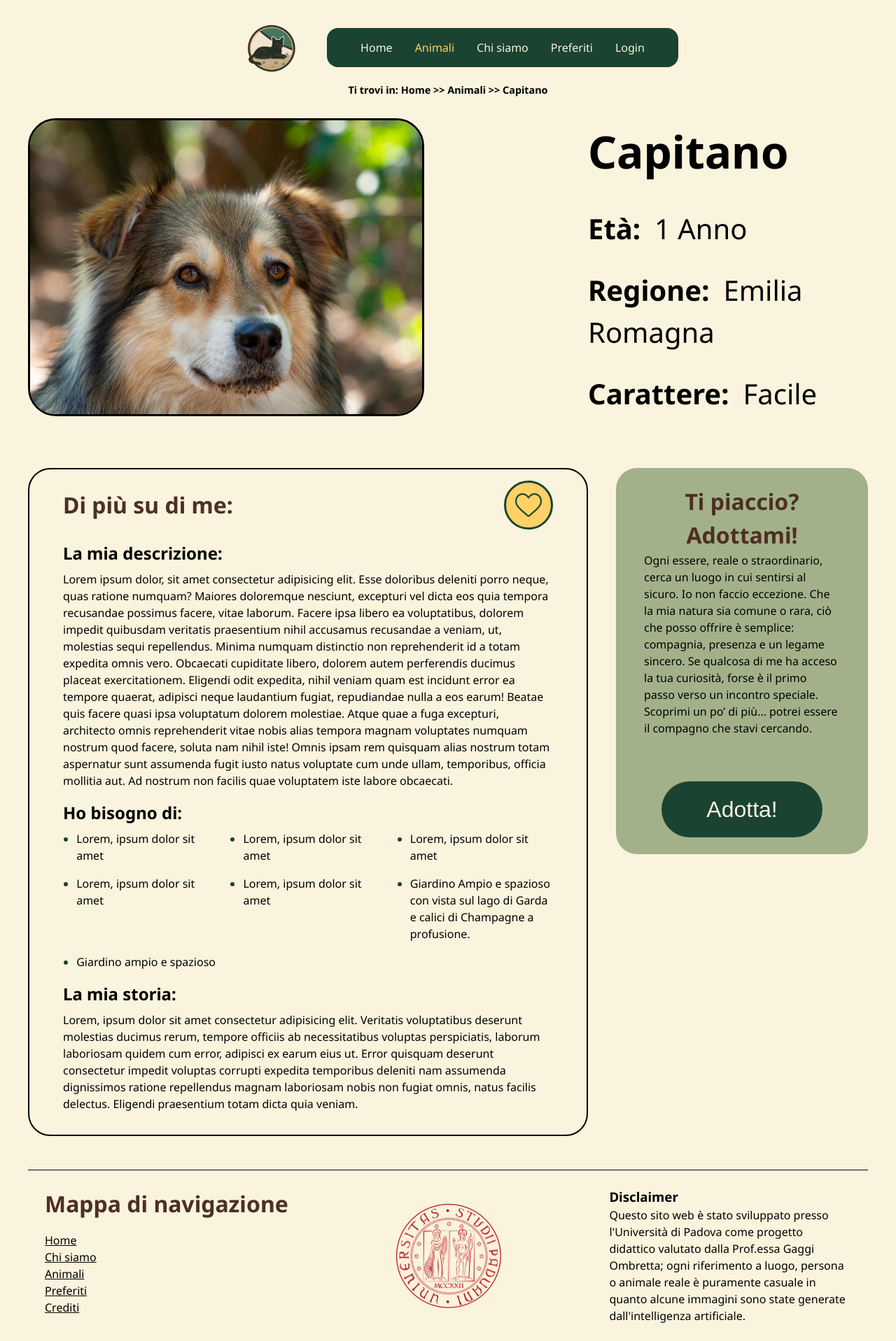
After one commit to every-go/Progetto_TecWeb, a PHP site: page /html/animale.html in a window 1280 px wide. The commit adds this page. Shown: the whole page at 70% size. Run offline with PHP 8.4, Linux system fonts and the light colour scheme.

Commit message:
fatto pagina animale (desktop)

```diff
--- a/src/css/desktop.css
+++ b/src/css/desktop.css
@@ -504,18 +504,142 @@ header h1 {
 }
 
 
+/* ANIMALE */
+
+#animale-main {
+    display: grid;
+    grid-template-columns: 2fr 1fr;
+    row-gap: 3em;
+    align-items: start;
+}
+
+.img-cutter {
+    overflow: hidden;
+    display: flex;
+    justify-content: center;
+    aspect-ratio: 4/3;
+    width: 70%;
+}
+
+.img-container {
+    border-radius: 40px;
+    border: 3px solid var(--text-color);
+}
+
+#animale-main h1 {
+    text-align: left;
+    font-size: 4em;
+    margin: 0 0 .5em 0;
+}
+
+#animale-main h2 {
+    margin: 0;
+}
 
 
+#info-principali dl {
+    font-size: 2.5em;
+}
 
+#info-principali dt {
+    float: left;
+    font-weight: bold;
+}
 
+#info-principali dd {
+    margin-bottom: .7em;
+    text-indent: .5em;
+}
 
+#descrizione {
+    border: 2px solid var(--text-color);
+    border-radius: 2em;
+    padding: 1em 3em;
+}
 
+#descrizione header {
+    display: flex;
+    justify-content: space-between;
+    align-items: center;
+    margin-bottom: 1em;
+}
 
+#descrizione h3 {
+    font-size: 1.5em;
+    margin-bottom: .3em;
+}
 
+#descrizione p {
+    margin-bottom: 1em;
+}
 
+#descrizione ::marker {
+    color: var(--secondary-bg);
+}
 
+#descrizione ul {
+    display: flex;
+    flex-wrap: wrap;
+    gap: 5%;
 
+    /* Per allineamento del pallino della lista */
+    margin-left: 1.2em;
 
+}
+
+#descrizione li {
+    flex: 1 1 10em;
+    margin-bottom: 1em;
+}
+
+#animale-main aside {
+    margin-left: 10%;
+    padding: 1.5em 2.5em;
+    background-color: var(--animalebackground);
+    position: sticky;
+    top: 0;
+    display: flex;
+    flex-direction: column;
+    align-items: center;
+    border-radius: 30px;
+}
+
+#animale-main aside h2 {
+    text-align: center;
+}
+
+#animale-main aside button {
+    margin-top: 2em;
+    border: 0;
+    font-size: 2em;
+    border-radius: 9999px;
+    padding: .5em 2em;
+    cursor: pointer;
+    color: var(--primary-bg);
+    background-color: var(--secondary-bg);
+}
+
+.bottone-preferiti {
+    border: 3px solid var(--secondary-bg);
+    background-color: var(--giallo);
+    border-radius: 100%;
+    display: flex;
+    justify-content: center;
+    align-items: center;
+    cursor: pointer;
+    aspect-ratio: 1/1;
+    transition: transform .2s ease;
+}
+
+.bottone-preferiti:hover {
+    transform: scale(1.05);
+}
+
+.bottone-preferiti img {
+    /* Per mettere il colore all'immagine di verdescuro*/
+    filter: invert(19%) sepia(25%) saturate(928%) hue-rotate(102deg) brightness(99%) contrast(90%);
+    width: 60%;
+}
 
 /*
     ERRORI
@@ -607,6 +731,8 @@ footer {
     display: flex;
     flex-direction: row;
     justify-content: space-between;
+    border-top: 1px solid var(--nero);
+    margin-top: 3em;
 }
 
 footer img {
--- /dev/null
+++ b/src/html/animale.html
@@ -0,0 +1,129 @@
+<!DOCTYPE html>
+<html lang="it">
+
+<head>
+    <title>Capitano - Casa Otium</title>
+    <link rel="icon" type="image/x-icon" href="../images/ico/logo.ico">
+    <meta charset="UTF-8">
+    <meta name="viewport" content="width=device-width, initial-scale=1.0">
+    <link rel="stylesheet" href="../css/desktop.css">
+    <link rel="stylesheet" href="../css/mobile.css" type="text/css" media="screen and (max-width:800px)">
+    <link rel="stylesheet" href="../css/print.css" type="text/css" media="print">
+    <link href="https://fonts.googleapis.com/css2?family=Noto+Sans:wght@400;700&display=swap" rel="stylesheet">
+</head>
+
+<body>
+
+    <a class="aiuti" href="#main-content"> Vai al contenuto </a>
+    <header class="container-menu">
+
+        <h1 id="main-content" class="logo-header">Casa Otium</h1>
+
+        <!-- <h1 class="logo-header">Casa Otium</h1>	 -->
+        <nav id="menu">
+            <ul>
+                <li lang="en"> <a href="home.html"> Home </a></li>
+                <li id="currentlink"> Animali </li>
+                <li><a href="chiSiamo.html">Chi siamo</a></li>
+                <li> <a href="preferiti.html"> Preferiti </a></li>
+                <li> <a href="login.html"> <span lang="en"> Login</span></a>
+            </ul>
+        </nav>
+    </header>
+    <nav id="breadcrumb">
+        <p>
+            Ti trovi in: <span lang="en">Home </span> <span aria-hidden="true">&gt;&gt;</span> Animali <span
+                aria-hidden="true">&gt;&gt;</span> Capitano
+        </p>
+    </nav>
+    <main id="animale-main">
+        <div class="img-cutter img-container">
+            <img src="../images/jpg/cane_bello.jpg" alt="">
+        </div>
+        <section id="info-principali">
+            <h1>Capitano</h1>
+            <dl>
+                <dt>Età: </dt>
+                <dd>1 Anno</dd>
+                <dt>Regione: </dt>
+                <dd>Emilia Romagna</dd>
+                <dt>Carattere:</dt>
+                <dd>Facile</dd>
+            </dl>
+        </section>
+        <section id="descrizione">
+            <header>
+                <h2>Di più su di me:</h2>
+                <!--Preferiti, con imagereplacement-->
+                <button class="bottone-preferiti"><img src="../images/png/heart.png"
+                        alt="Aggiungi ai preferiti"></button>
+            </header>
+            <h3>La mia descrizione:</h3>
+            <p>Lorem ipsum dolor, sit amet consectetur adipisicing elit. Esse doloribus deleniti porro neque, quas
+                ratione numquam? Maiores doloremque nesciunt, excepturi vel dicta eos quia tempora recusandae possimus
+                facere, vitae laborum.
+                Facere ipsa libero ea voluptatibus, dolorem impedit quibusdam veritatis praesentium nihil accusamus
+                recusandae a veniam, ut, molestias sequi repellendus. Minima numquam distinctio non reprehenderit id a
+                totam expedita omnis vero.
+                Obcaecati cupiditate libero, dolorem autem perferendis ducimus placeat exercitationem. Eligendi odit
+                expedita, nihil veniam quam est incidunt error ea tempore quaerat, adipisci neque laudantium fugiat,
+                repudiandae nulla a eos earum!
+                Beatae quis facere quasi ipsa voluptatum dolorem molestiae. Atque quae a fuga excepturi, architecto
+                omnis reprehenderit vitae nobis alias tempora magnam voluptates numquam nostrum quod facere, soluta nam
+                nihil iste!
+                Omnis ipsam rem quisquam alias nostrum totam aspernatur sunt assumenda fugit iusto natus voluptate cum
+                unde ullam, temporibus, officia mollitia aut. Ad nostrum non facilis quae voluptatem iste labore
+                obcaecati.</p>
+            <h3>Ho bisogno di:</h3>
+            <ul>
+                <li>Lorem, ipsum dolor sit amet </li>
+                <li>Lorem, ipsum dolor sit amet </li>
+                <li>Lorem, ipsum dolor sit amet </li>
+                <li>Lorem, ipsum dolor sit amet </li>
+                <li>Lorem, ipsum dolor sit amet </li>
+                <li>Giardino Ampio e spazioso con vista sul lago di Garda e calici di Champagne a profusione.</li>
+                <li>Giardino ampio e spazioso </li>
+            </ul>
+            <h3>La mia storia:</h3>
+            <p>Lorem, ipsum dolor sit amet consectetur adipisicing elit. Veritatis voluptatibus deserunt molestias
+                ducimus rerum, tempore officiis ab necessitatibus voluptas perspiciatis, laborum laboriosam quidem cum
+                error, adipisci ex earum eius ut.
+                Error quisquam deserunt consectetur impedit voluptas corrupti expedita temporibus deleniti nam assumenda
+                dignissimos ratione repellendus magnam laboriosam nobis non fugiat omnis, natus facilis delectus.
+                Eligendi praesentium totam dicta quia veniam.</p>
+        </section>
+        <aside>
+            <h2>Ti piaccio? Adottami!</h2>
+            <p>Ogni essere, reale o straordinario, cerca un luogo in cui sentirsi al sicuro. Io non faccio eccezione.
+                Che la mia natura sia comune o rara, ciò che posso offrire è semplice: compagnia, presenza e un legame
+                sincero. Se qualcosa di me ha acceso la tua curiosità, forse è il primo passo verso un incontro
+                speciale. Scoprimi un po’ di più… potrei essere il compagno che stavi cercando.</p>
+            <button>Adotta!</button>
+        </aside>
+    </main>
+    <footer class="mappa-nav">
+        <div>
+            <h2> Mappa di navigazione </h2>
+            <nav>
+                <ul>
+                    <li> <a href="home.html"><span lang="en">Home</span></a></li>
+                    <li> <a href="chiSiamo.html"> Chi siamo </a></li>
+                    <li> <a href="animali.html"> Animali </a> </li>
+                    <li> <a href="preferiti.html"> Preferiti </a> </li>
+                    <li> <a href="crediti.html"> Crediti </a></li>
+                </ul>
+            </nav>
+        </div>
+        <img src="../images/png/logo_unipd.png" alt="">
+        <div class="disclaimer">
+            <h3> <span lang="en">Disclaimer</span></h3>
+            <p>
+                Questo sito <span lang="en">web</span> è stato sviluppato presso l'Università di Padova come progetto
+                didattico valutato dalla Prof.essa Gaggi Ombretta; ogni riferimento a luogo, persona o animale reale è
+                puramente casuale in quanto alcune immagini sono state generate dall'intelligenza artificiale.
+            </p>
+        </div>
+    </footer>
+</body>
+
+</html>
```
